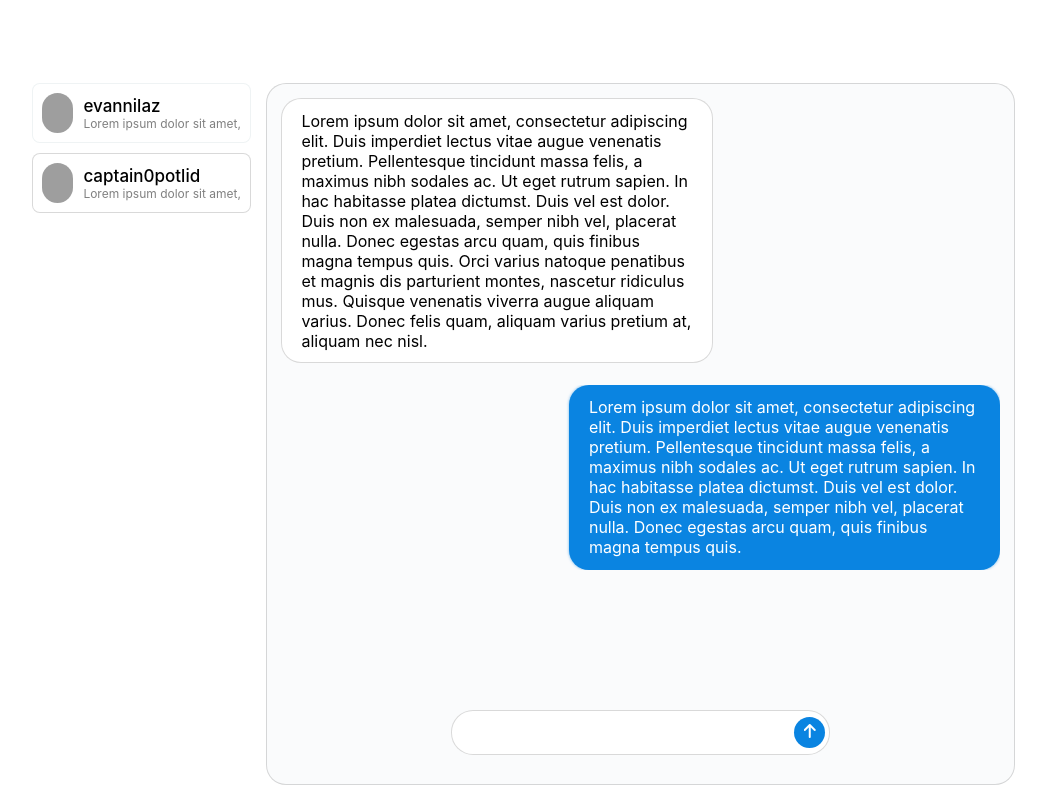
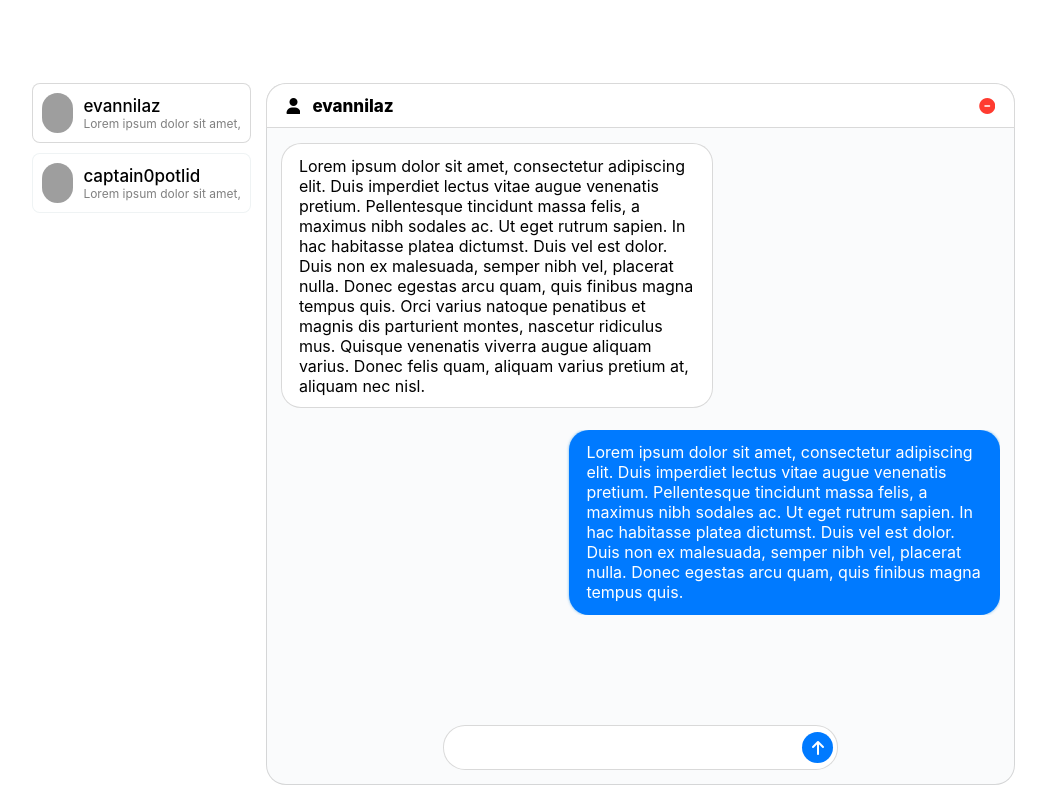
Before and after one commit to captain0potlid/Artrium-Chat, a website: page src/index.html in a window 1280 px wide. Shown: the whole page, without its empty margins (124-1170 px from the left). Drawn offline with nearby package versions, Linux system fonts and the light colour scheme; no server answers; grey boxes are pictures that could not be loaded; a web font is replaced by a local one.

Commit message:
Update: User Info on top

```diff
--- a/src/css/colors.css
+++ b/src/css/colors.css
@@ -1,10 +1,20 @@
 :root {
-    --accent: #0a84e1;
-    --accent-d: #006ee1;
-
     --white-g: #fafbfc;
 
     --shadow-border-blk: inset #00000026 0 0 0 1px;
     --shadow-border-gry: inset #eff3f4 0 0 0 1px;
     --shadow-border-acc: #0a84e199 0 0 3px 0;
+
+    --red: #ff3b30;
+    --orn: #ff9500;
+    --ylw: #ffcc00;
+    --grn: #34c759;
+    --mnt: #00c7be;
+    --tel: #30b0c7;
+    --cyn: #32ade6;
+    --blu: #007aff;
+    --idg: #5856d6;
+    --prp: #af52de;
+    --pnk: #ff2d55;
+    --bwn: #a2845e;
 }
--- a/src/css/style.css
+++ b/src/css/style.css
@@ -1,3 +1,5 @@
+/* Init */
+
 @import url('https://fonts.googleapis.com/css2?family=Noto+Sans+JP:wght@100;300;400;500;700;900&family=Noto+Sans+KR:wght@100;300;400;500;700;900&display=swap');
 @import url('https://rsms.me/inter/inter.css');
 @supports (font-variation-settings: normal) {
@@ -15,11 +17,30 @@ i {
     font-family: Fontawesome;
 }
 
+a, a:hover, a:active, a:visited {
+    color: inherit;
+    text-decoration: none;
+}
+
+button, button:hover, button:active {
+    display: flex;
+    align-items: center;
+    justify-content: center;
+    border: none;
+    cursor: pointer;
+    background: none;
+    padding: 0;
+}
+
 html, body {
     height: 100%;
     width: 100%;
     margin: 0;
     padding: 0;
+}
+
+nav, main {
+    padding: 15px 11% 15px 11%;
 }
 
 nav {
@@ -31,7 +52,6 @@ main {
     flex-direction: row;
     width: 100%;
     height: 91.5%;
-    padding: 15px 11% 15px 11%;
 }
 
 main .scrollable {
@@ -54,8 +74,9 @@ main > #chat {
     background: var(--white-g);
     box-shadow: var(--shadow-border-blk);
     border-radius: 20px;
-    padding: 15px;
 }
+
+/* People */
 
 #people > .user {
     display: flex;
@@ -105,7 +126,42 @@ main > #chat {
     white-space: nowrap;
     width: 200px;
     font-size: 12px;
-    /* font-weight: 300; */
+}
+
+/* Chat */
+
+#chat > #info {
+    display: flex;
+    flex-direction: row;
+    align-items: center;
+    padding: 10px 20px 10px 20px;
+    height: 45px;
+    background: white;
+    border-radius: 20px 20px 0 0;
+    box-shadow: var(--shadow-border-blk);
+}
+
+#chat > #info i {
+    font-size: 16px;
+}
+
+#chat > #info > i.fa-user {
+    margin-right: 12px;
+}
+
+#chat > #info > .un {
+    font-size: 17px;
+    font-weight: 800;
+}
+
+#chat > #info > button.rm {
+    justify-self: end;
+    margin-left: auto;
+    color: #ff3b30;
+}
+
+#chat > #bubbles {
+    padding: 15px;
 }
 
 #chat > #bubbles > .bubble-outter {
@@ -120,7 +176,7 @@ main > #chat {
 #chat > #bubbles > .bubble-outter > .bubble-inner {
     display: inline-block;
     max-width: 60%;
-    padding: 12.5px 20px 12.5px 20px;
+    padding: 12.5px 17.5px 12.5px 17.5px;
     border-radius: 20px;
     user-select: none;
 }
@@ -128,7 +184,7 @@ main > #chat {
 #chat > #bubbles > .bubble-outter.self > .bubble-inner {
     color: white;
     margin-left: auto;
-    background: var(--accent);
+    background: var(--blu);
     box-shadow: var(--shadow-border-acc);
 }
 
@@ -163,7 +219,6 @@ main > #chat {
 
 #chat > #input-outter > #input-inner > textarea, #chat > #input-outter > #input-inner > button {
     height: 100%;
-    border: none;
 }
 
 #chat > #input-outter > #input-inner > textarea {
@@ -172,27 +227,25 @@ main > #chat {
     background: none;
     border: none;
     padding: 0;
+    border: none;
     width: 90%;
     justify-self: start;
 }
 
 #chat > #input-outter > #input-inner > button {
-    display: block;
     color: white;
-    background: var(--accent);
+    background: var(--blu);
     padding: 0;
     width: 31px;
     height: 31px;
     margin-left: auto;
     justify-self: end;
     border-radius: 15.5px;
-    cursor: pointer;
     font-size: 16px;
-    text-align: center;
     transition: background .2s;
 }
 
 #chat > #input-outter > #input-inner > button:hover {
-    background: var(--accent-d);
+    background: #006ee1;
     transition: background .2s;
 }
--- a/src/index.html
+++ b/src/index.html
@@ -14,14 +14,14 @@
         </nav>
         <main>
             <div id="people" class="scrollable">
-                <div class="user">
+                <div class="user selected">
                     <img src="img/default.png" class="pimg">
                     <div class="info">
                         <div class="un">evannilaz</div>
                         <div class="lm">Lorem ipsum dolor sit amet, consectetur adipiscing elit. Duis imperdiet lectus vitae augue venenatis pretium. Pellentesque tincidunt massa felis, a maximus nibh sodales ac. Ut eget rutrum sapien. In hac habitasse platea dictumst. Duis vel est dolor. Duis non ex malesuada, semper nibh vel, placerat nulla. Donec egestas arcu quam, quis finibus magna tempus quis. Orci varius natoque penatibus et magnis dis parturient montes, nascetur ridiculus mus. Quisque venenatis viverra augue aliquam varius. Donec felis quam, aliquam varius pretium at, aliquam nec nisl.</div>
                     </div>
                 </div>
-                <div class="user selected">
+                <div class="user">
                     <img src="img/default.png" class="pimg">
                     <div class="info">
                         <div class="un">captain0potlid</div>
@@ -30,6 +30,13 @@
                 </div>
             </div>
             <div id="chat">
+                <div id="info">
+                    <i class="fa-solid fa-user"></i>
+                    <div class="un">evannilaz</div>
+                    <button class="rm">
+                        <i class="fa-solid fa-circle-minus"></i>
+                    </button>
+                </div>
                 <div id="bubbles" class="scrollable">
                     <div class="bubble-outter server">
                         <div class="bubble-inner">
```
